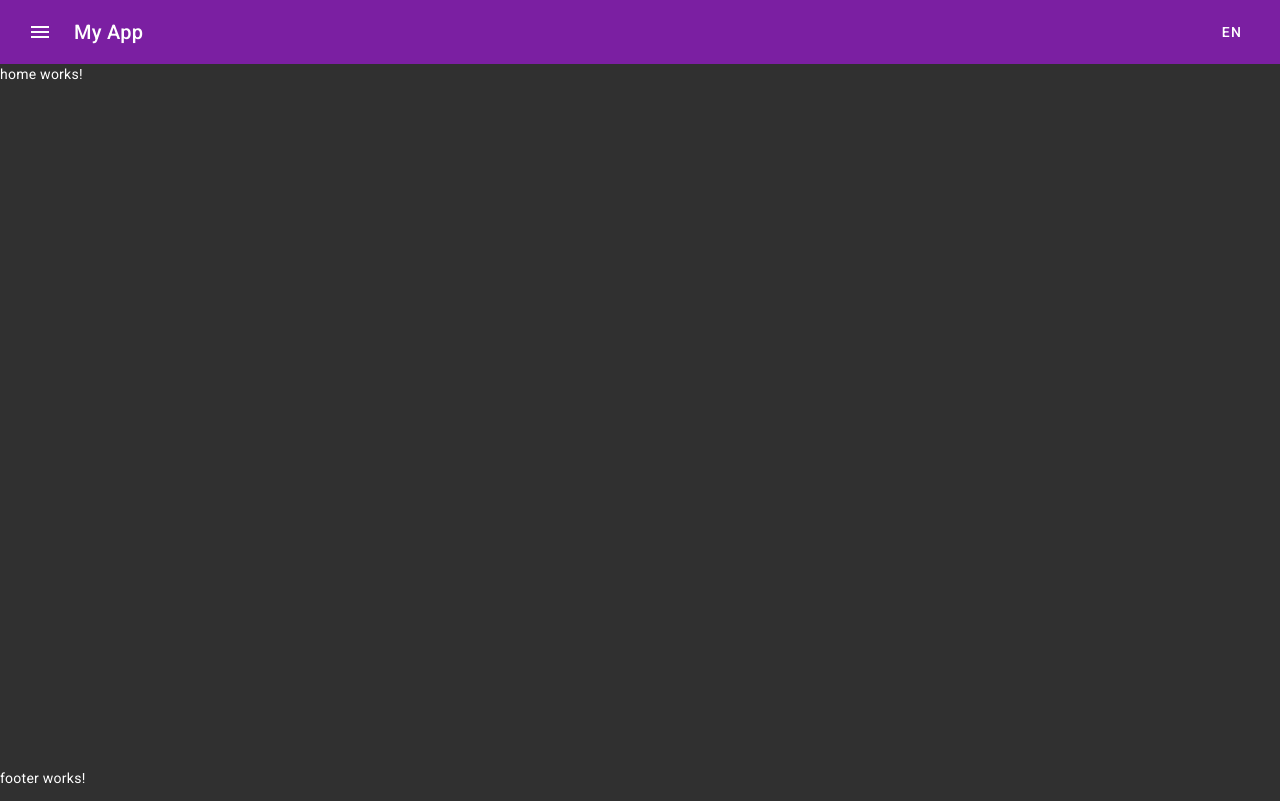
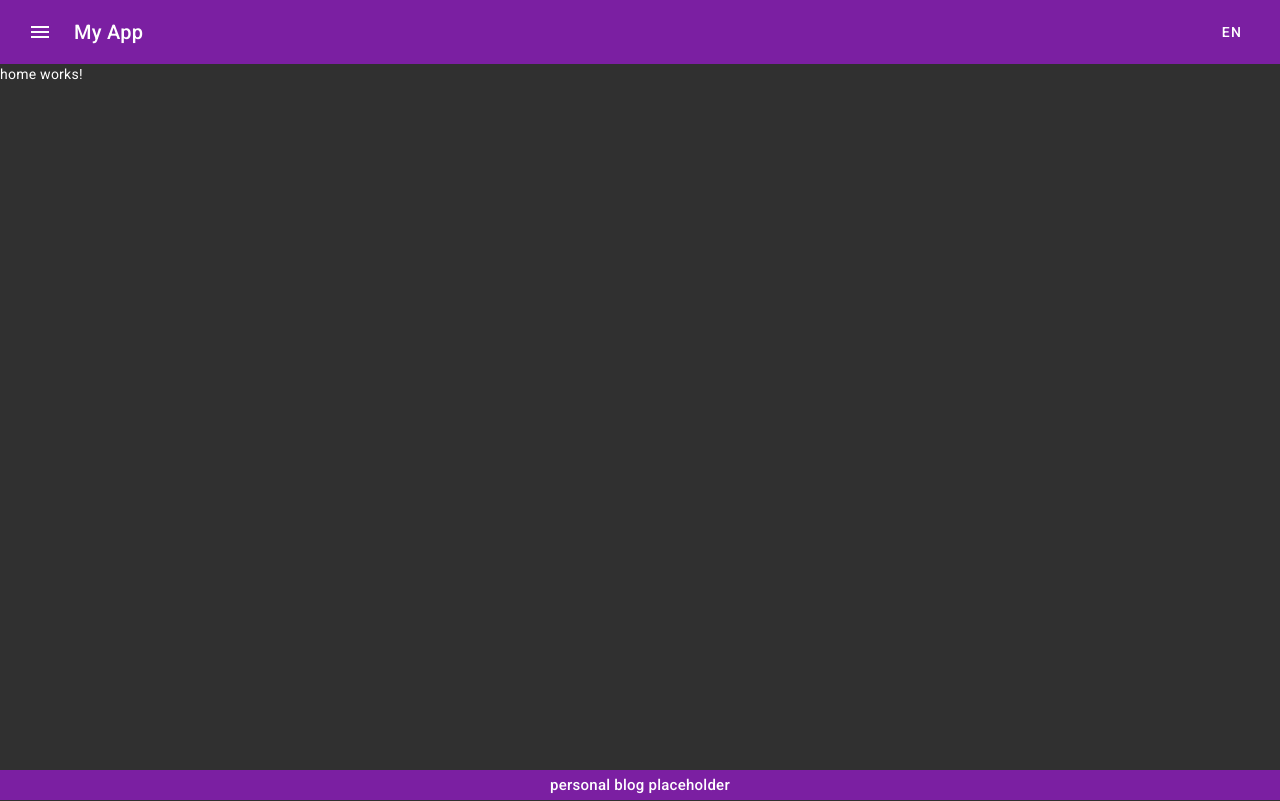
Before and after one commit to AndreyUA/my-personal-blog-ui, an Angular app: page /home in a window 1280 px wide. Built offline with nearby package versions, Linux system fonts and the light colour scheme.

Commit message:
implemented dummy footer

```diff
--- a/src/app/shared/footer/footer.component.html
+++ b/src/app/shared/footer/footer.component.html
@@ -1 +1,5 @@
-<p>footer works!</p>
+<div class="footer">
+  <mat-toolbar color="primary" class="footer-toolbar">
+    <p>personal blog placeholder</p>
+  </mat-toolbar>
+</div>
--- a/src/app/shared/footer/footer.component.scss
+++ b/src/app/shared/footer/footer.component.scss
@@ -0,0 +1,14 @@
+.footer {
+  &-toolbar {
+    display: flex;
+    flex-direction: row;
+    justify-content: center;
+    align-items: center;
+    max-height: 30px;
+
+    p {
+      margin: 0;
+      font-size: 15px;
+    }
+  }
+}
```
Also changed, not shown: src/app/shared/footer/footer.component.ts (+5 -5 lines).
